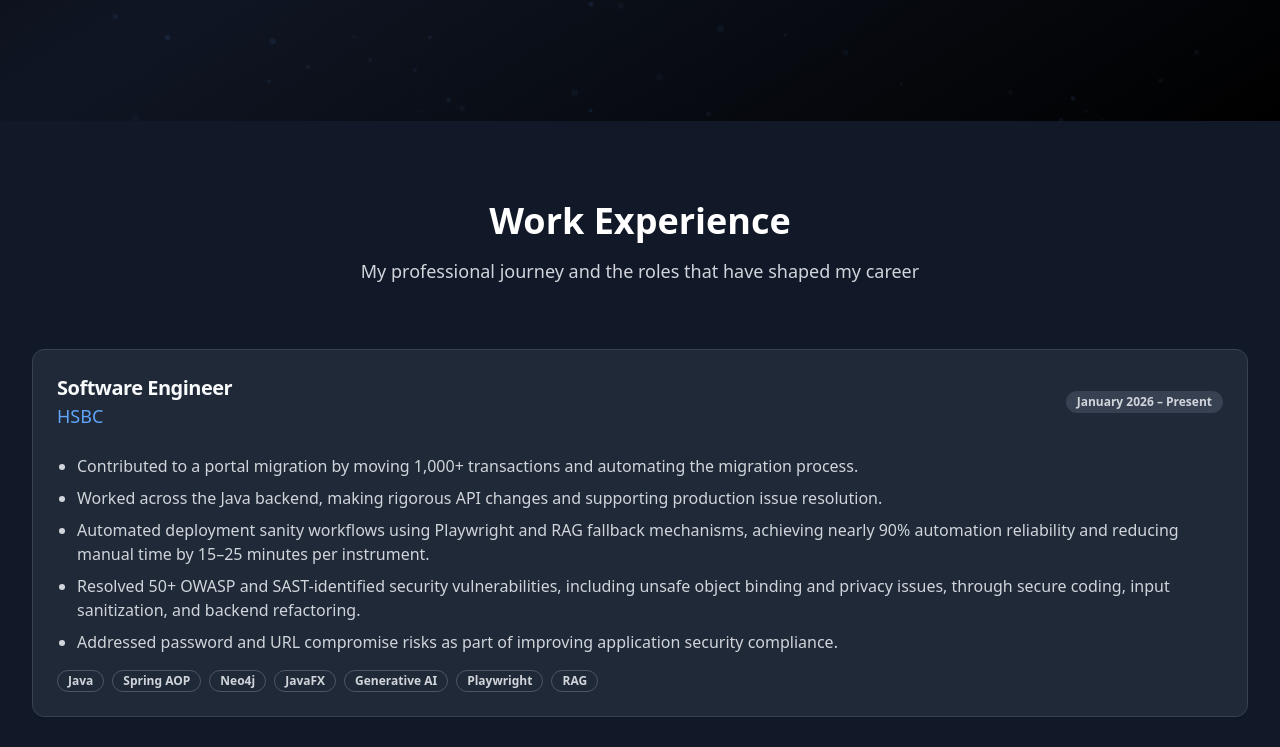
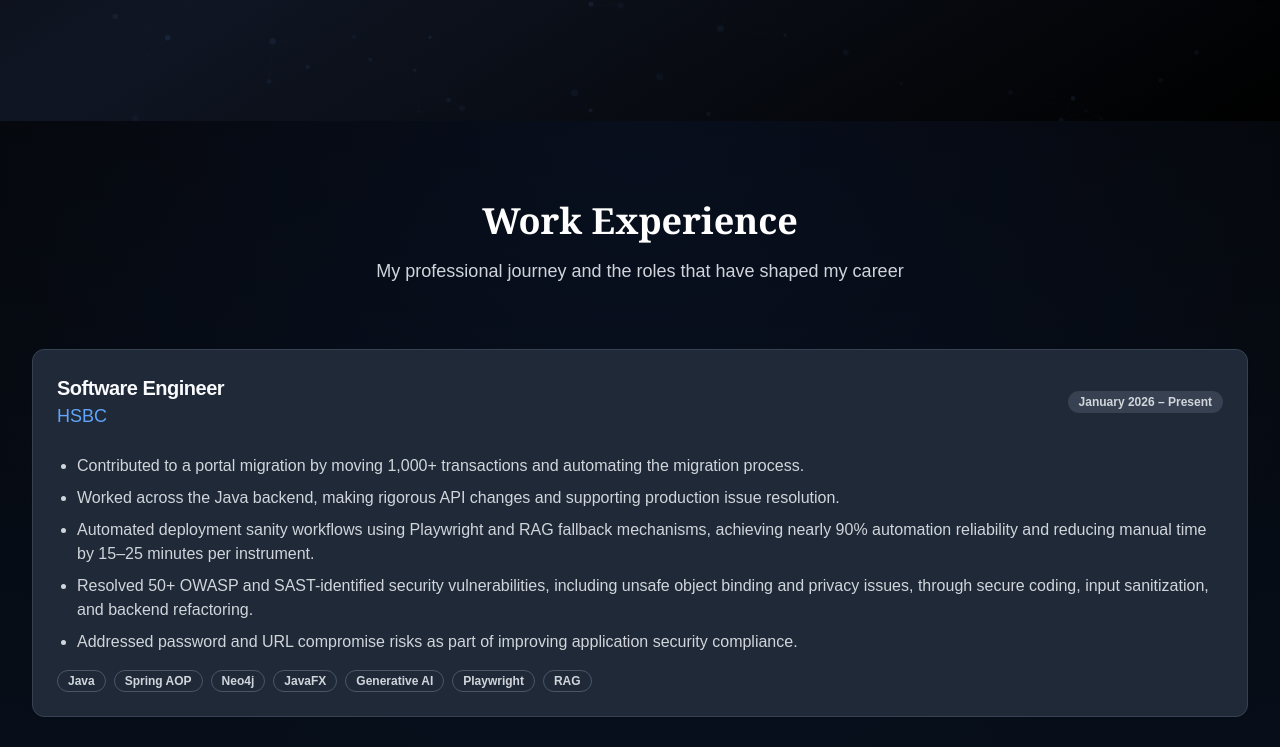
Before and after one commit to Anshulk2004/Portfolio_Main, a Next.js app: page / in a window 1280 px wide. Shown: the part 679-1426 px from the top of the page. Built offline with nearby package versions, Linux system fonts and the light colour scheme.

Commit message:
Refine portfolio typography and section transitions

```diff
--- a/app/globals.css
+++ b/app/globals.css
@@ -55,9 +55,56 @@
   }
   body {
     @apply bg-background text-foreground;
+    font-family: Arial, Helvetica, sans-serif;
+  }
+
+  h1,
+  h2,
+  h3,
+  h4,
+  h5,
+  h6 {
+    font-family: Georgia, "Times New Roman", serif;
   }
 }
 
 html {
   scroll-behavior: smooth;
 }
+
+@layer components {
+  .portfolio-section {
+    position: relative;
+    isolation: isolate;
+    background: linear-gradient(180deg, #05070b 0%, #07101d 48%, #081a2d 100%);
+  }
+
+  .portfolio-section::after {
+    content: "";
+    position: absolute;
+    inset: 0;
+    z-index: -1;
+    pointer-events: none;
+    background: radial-gradient(circle at 50% 0%, rgb(37 99 235 / 0.08), transparent 42%);
+  }
+
+  .portfolio-section-alt {
+    position: relative;
+    isolation: isolate;
+    background: linear-gradient(180deg, #081a2d 0%, #071525 48%, #05070b 100%);
+  }
+
+  .portfolio-section-alt::before {
+    content: "";
+    position: absolute;
+    inset: 0;
+    z-index: -1;
+    pointer-events: none;
+    background: linear-gradient(180deg, rgb(15 23 42 / 0.18), transparent 35%, rgb(37 99 235 / 0.05));
+  }
+
+  .portfolio-section > .mx-auto,
+  .portfolio-section-alt > .mx-auto {
+    position: relative;
+  }
+}
--- a/app/page.tsx
+++ b/app/page.tsx
@@ -320,7 +320,7 @@ export default function Portfolio() {
       <motion.section
         {...fadeInUp}
         id="experience"
-        className={`py-20 ${isDark ? "bg-gray-900" : "bg-gray-50"}`}
+        className={`portfolio-section py-20 ${isDark ? "text-white" : "text-slate-900"}`}
       >
         <div className="max-w-7xl mx-auto px-4 sm:px-6 lg:px-8">
           <motion.div
@@ -480,7 +480,7 @@ export default function Portfolio() {
       </motion.section>
 
       {/* Skills Section - Reverted to Original */}
-      <motion.section {...fadeInUp} id="skills" className="py-20">
+      <motion.section {...fadeInUp} id="skills" className="portfolio-section-alt py-20">
         <div className="max-w-7xl mx-auto px-4 sm:px-6 lg:px-8">
           <motion.div
             className="text-center mb-16"
@@ -560,7 +560,7 @@ export default function Portfolio() {
       <motion.section
         {...fadeInUp}
         id="projects"
-        className={`py-20 ${isDark ? "bg-gray-900" : "bg-gray-50"}`}
+        className={`portfolio-section py-20 ${isDark ? "text-white" : "text-slate-900"}`}
       >
         <div className="max-w-7xl mx-auto px-4 sm:px-6 lg:px-8">
           <motion.div
@@ -587,7 +587,7 @@ export default function Portfolio() {
       </motion.section>
 
       {/* Achievements Section */}
-      <motion.section {...fadeInUp} id="achievements" className="py-20">
+      <motion.section {...fadeInUp} id="achievements" className="portfolio-section-alt py-20">
         <div className="max-w-7xl mx-auto px-4 sm:px-6 lg:px-8">
           <motion.div
             className="text-center mb-16"
@@ -697,7 +697,7 @@ export default function Portfolio() {
       <motion.section
         {...fadeInUp}
         id="extracurricular"
-        className={`py-20 ${isDark ? "bg-gray-900" : "bg-gray-50"}`}
+        className={`portfolio-section py-20 ${isDark ? "text-white" : "text-slate-900"}`}
       >
         <div className="max-w-7xl mx-auto px-4 sm:px-6 lg:px-8">
           <motion.div
@@ -779,7 +779,7 @@ export default function Portfolio() {
       </motion.section>
 
       {/* Contact Section */}
-      <motion.section {...fadeInUp} id="contact" className="py-20">
+      <motion.section {...fadeInUp} id="contact" className="portfolio-section-alt py-20">
         <div className="max-w-7xl mx-auto px-4 sm:px-6 lg:px-8">
           <motion.div
             className="text-center mb-16"
```
